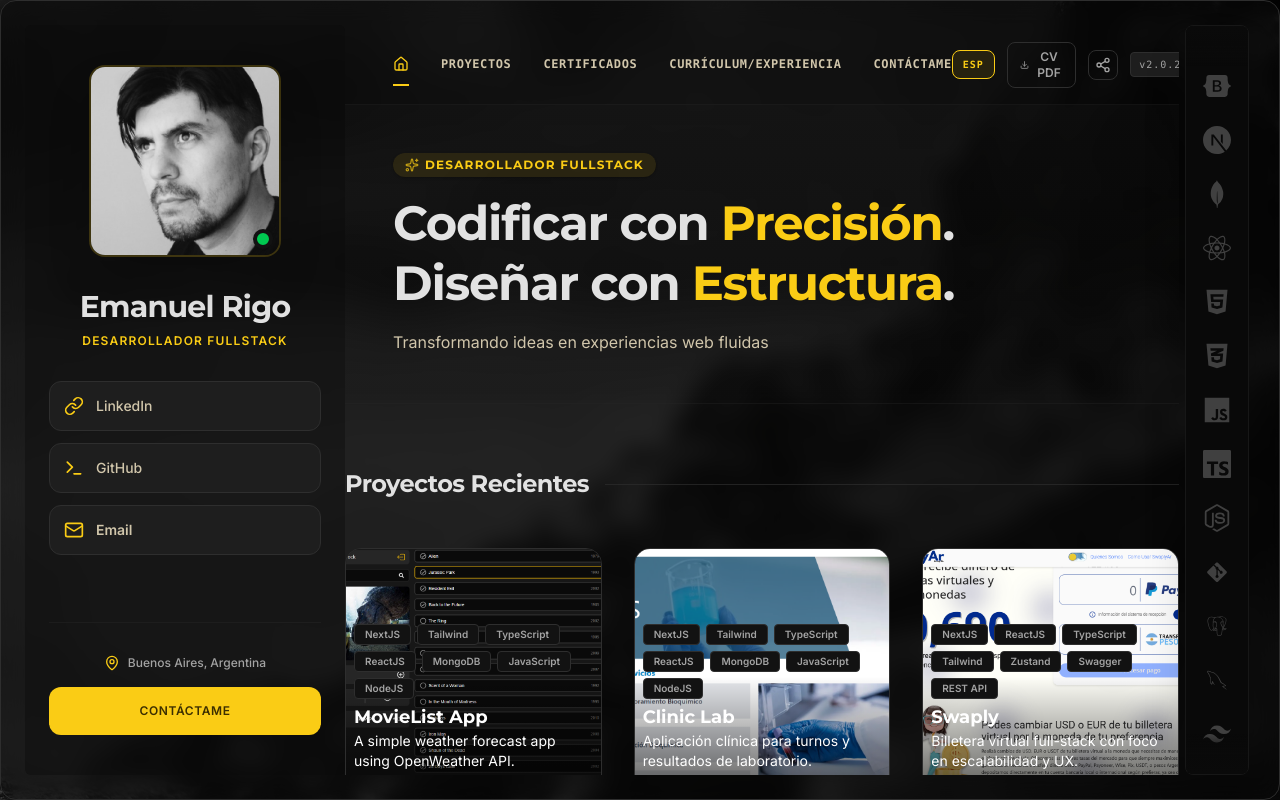
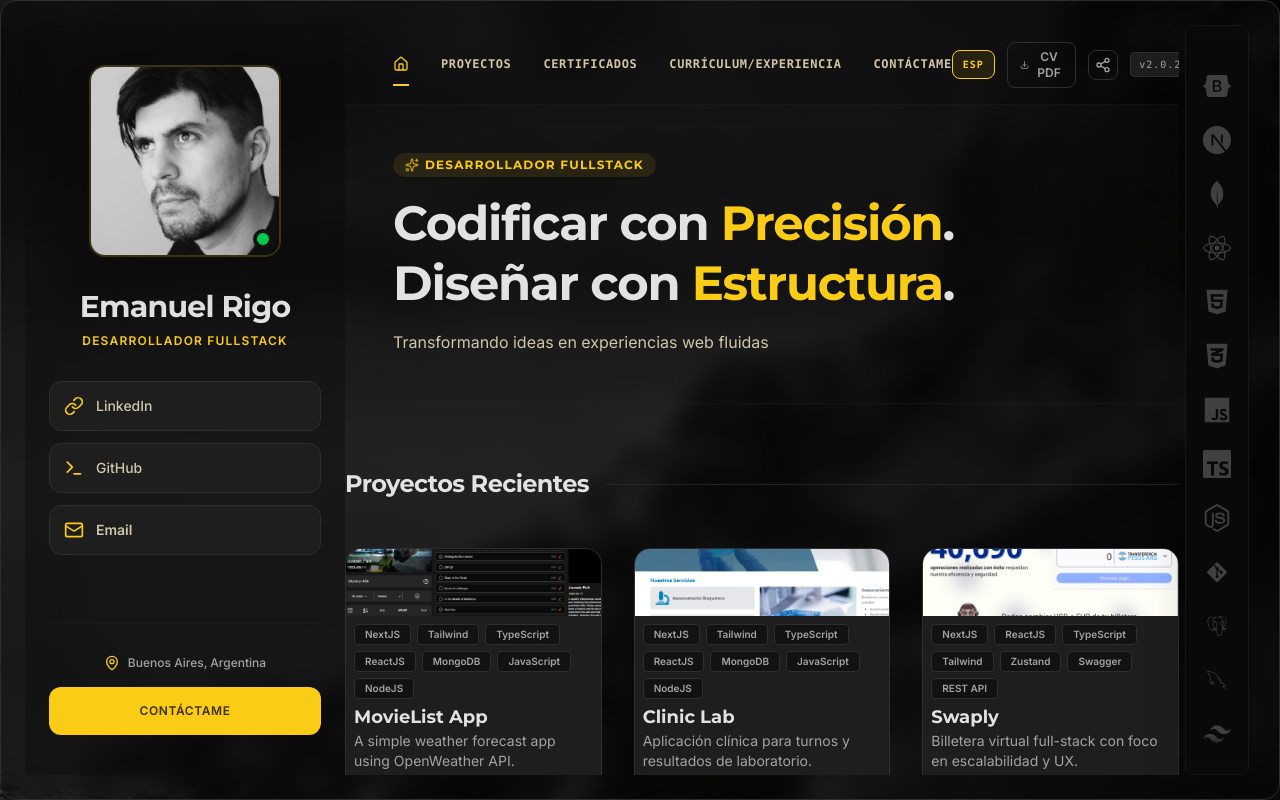
Before and after one commit to EmanuelRigo/Portfolio-v3-1, a Next.js app: page / in a window 1280 px wide. Built offline with nearby package versions, Linux system fonts and the light colour scheme.

Commit message:
refactor cards

```diff
--- a/src/components/ui/ProjectCard.tsx
+++ b/src/components/ui/ProjectCard.tsx
@@ -59,15 +59,17 @@ export default function ProjectCard({ project, onClick }: ProjectCardProps) {
         onClick={onClick}
         onMouseEnter={handleMouseEnter}
         onMouseLeave={handleMouseLeave}
-        className="relative aspect-square w-full overflow-hidden rounded-2xl border border-border-subtle bg-surface-slate group hover:border-primary-container hover:shadow-[0_0_30px_rgba(250,204,21,0.05)] cursor-pointer"
+        className="relative aspect-square w-full overflow-hidden rounded-2xl border border-border-subtle bg-surface-slate group hover:border-primary-container hover:shadow-[0_0_30px_rgba(250,204,21,0.05)] cursor-pointer flex flex-col"
       >
+        <div className="relative flex-1 overflow-hidden">
           <img
             src={project.image}
             alt={project.title}
             className="w-full h-full object-cover transition-all duration-500"
             referrerPolicy="no-referrer"
           />
-        <div className="absolute inset-0 flex flex-col justify-end p-2 bg-gradient-to-t from-black/70 via-transparent to-transparent text-white">
+        </div>
+        <div className="flex flex-col p-2">
           <div className="flex flex-wrap gap-1.5 mb-1">
             {project.tags.map((tag) => (
               <span
@@ -78,14 +80,21 @@ export default function ProjectCard({ project, onClick }: ProjectCardProps) {
               </span>
             ))}
           </div>
-          <h4 className="font-serif text-lg font-bold">{project.title}</h4>
-          <p className="text-sm line-clamp-2">{project.description}</p>
-          <div className="flex justify-between items-center pt-1 border-t border-white/30 mt-1">
-            <span className="flex items-center gap-1 text-xs font-bold">
+          <h4 className="font-serif text-lg font-bold text-on-surface">
+            {project.title}
+          </h4>
+          <p className="text-sm line-clamp-2 text-text-muted">
+            {project.description}
+          </p>
+          <div className="flex justify-between items-center pt-1 border-t border-border-subtle mt-1">
+            <span className="flex items-center gap-1 text-xs font-bold text-on-surface">
               VER DETALLES COMPLETO <ChevronRight className="w-3.5 h-3.5" />
             </span>
             {project.demoUrl && project.demoUrl !== "#" && (
-              <span className="text-text-muted hover:text-primary-container" title="Visitar Aplicación">
+              <span
+                className="text-text-muted hover:text-primary-container"
+                title="Visitar Aplicación"
+              >
                 <ExternalLink className="w-4 h-4" />
               </span>
             )}
@@ -107,7 +116,7 @@ export default function ProjectCard({ project, onClick }: ProjectCardProps) {
             <img
               src={project.image}
               alt={project.title}
-              className="w-full h-full object-cover transition-all duration-500"
+              className="w-full h-full object-cover transition-all duration-500 rounded-lg"
               referrerPolicy="no-referrer"
             />
           </div>
```
Lines whose indentation alone changed are shown as unchanged.
